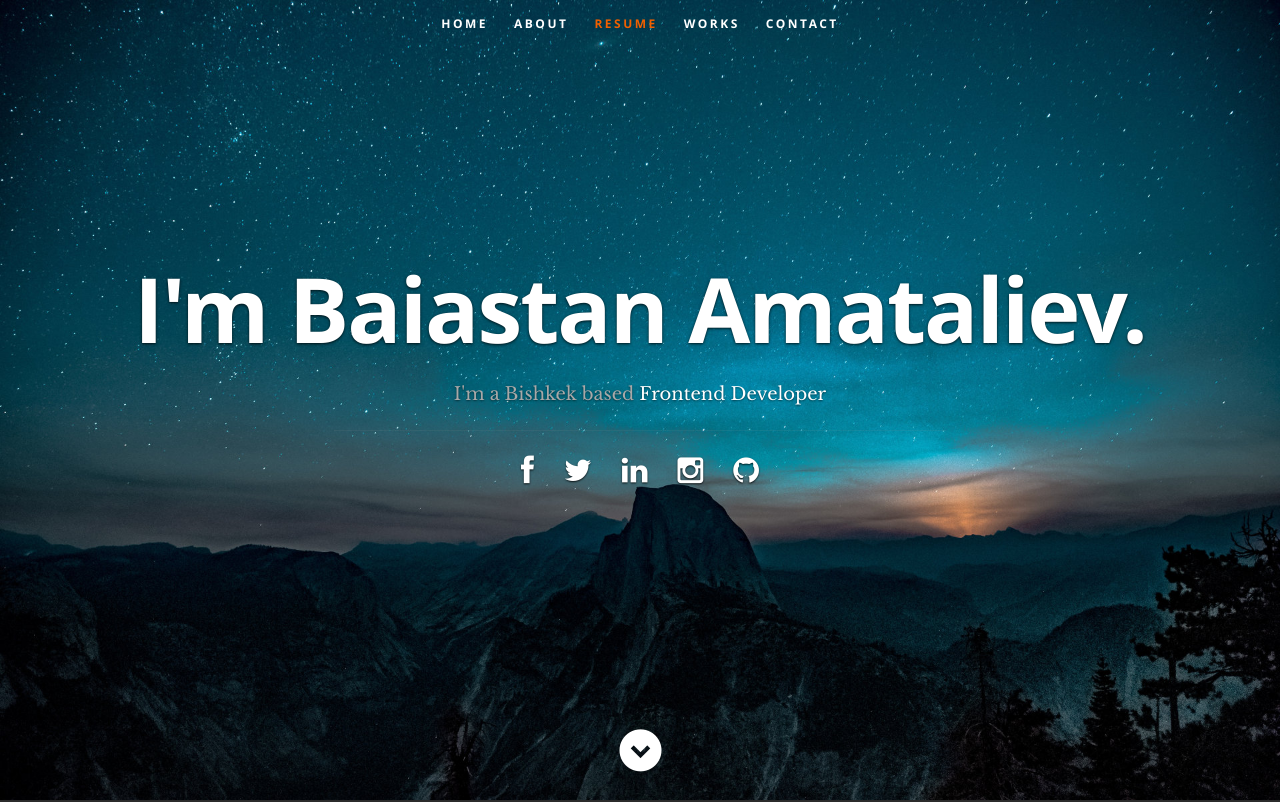
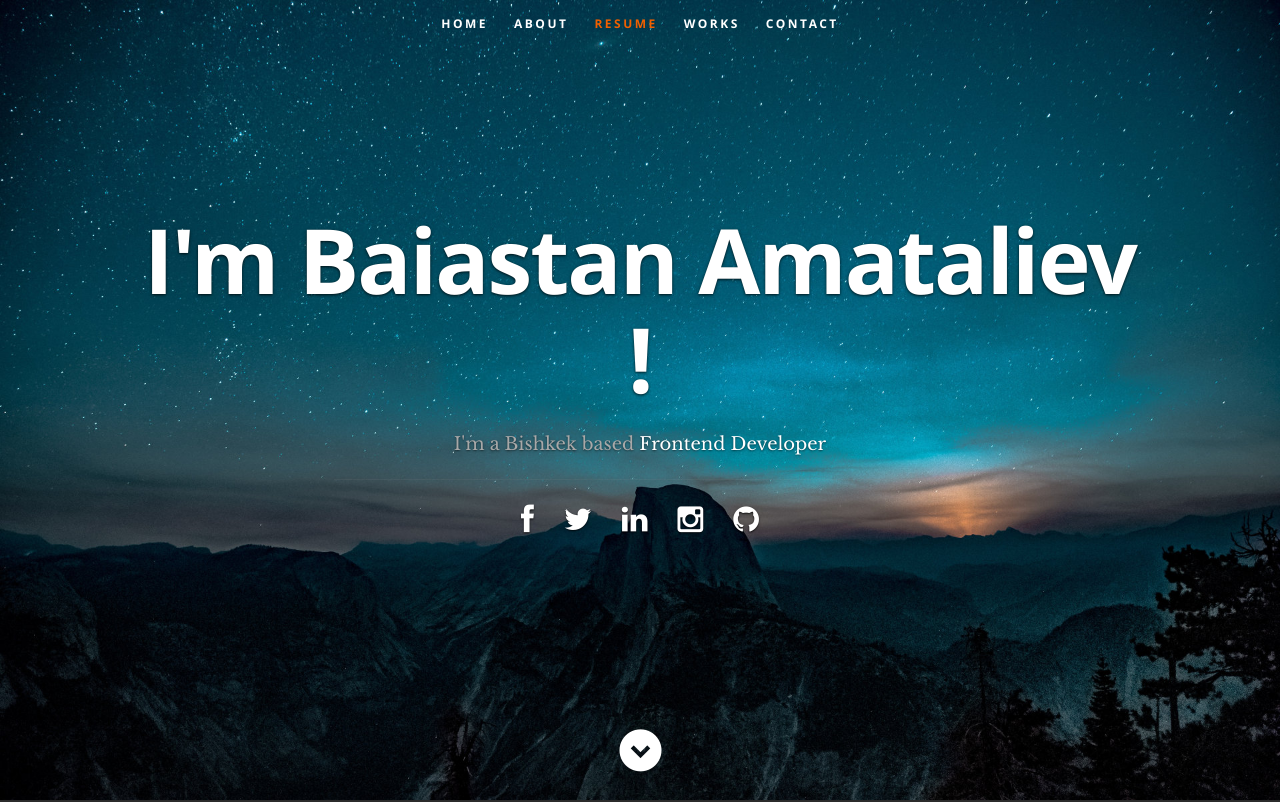
Before and after one commit to baiyastan/React-resume, a React (Create React App) app: page / in a window 1280 px wide. Shown: the top 802 px of the page. Built offline with nearby package versions, Linux system fonts and the light colour scheme.

Commit message:
change Design

```diff
--- a/src/Components/Footer.js
+++ b/src/Components/Footer.js
@@ -48,12 +48,6 @@ class Footer extends Component {
 
             <ul className="copyright">
               <li>&copy; Copyright 2022 Baiastan Akmataliev</li>
-              <li>
-                Design by{" "}
-                <a title="Styleshout" href="http://www.styleshout.com/">
-                  Styleshout
-                </a>
-              </li>
             </ul>
           </div>
           <div id="go-top">
--- a/src/Components/Header.js
+++ b/src/Components/Header.js
@@ -60,7 +60,7 @@ class Header extends Component {
 
         <div className="row banner">
           <div className="banner-text">
-            <h1 className="responsive-headline">I'm Baiastan Amataliev.</h1>
+            <h1 className="responsive-headline">I'm Baiastan Amataliev !</h1>
             <h3>
               I'm a {city} based <span>{occupation}</span>
             </h3>
--- a/src/Components/Portfolio.js
+++ b/src/Components/Portfolio.js
@@ -36,7 +36,6 @@ class Portfolio extends Component {
 
     if (this.props.data) {
       var projects = datas.map(function (projects) {
-        var projectImage = "images/portfolio/" + projects.image;
         return (
           <div key={projects.title} className="columns portfolio-item">
             <div className="item-wrap">
```
